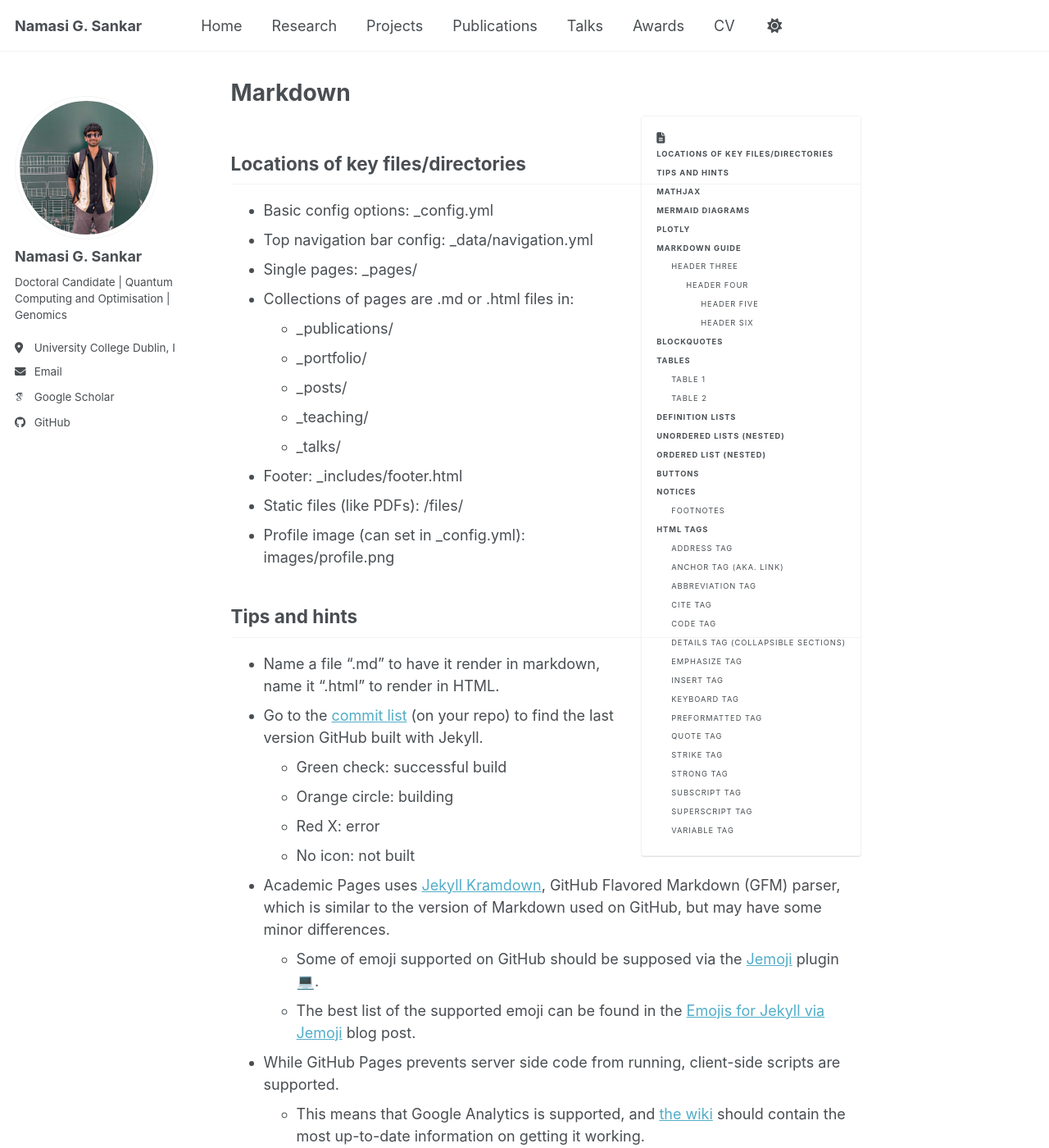
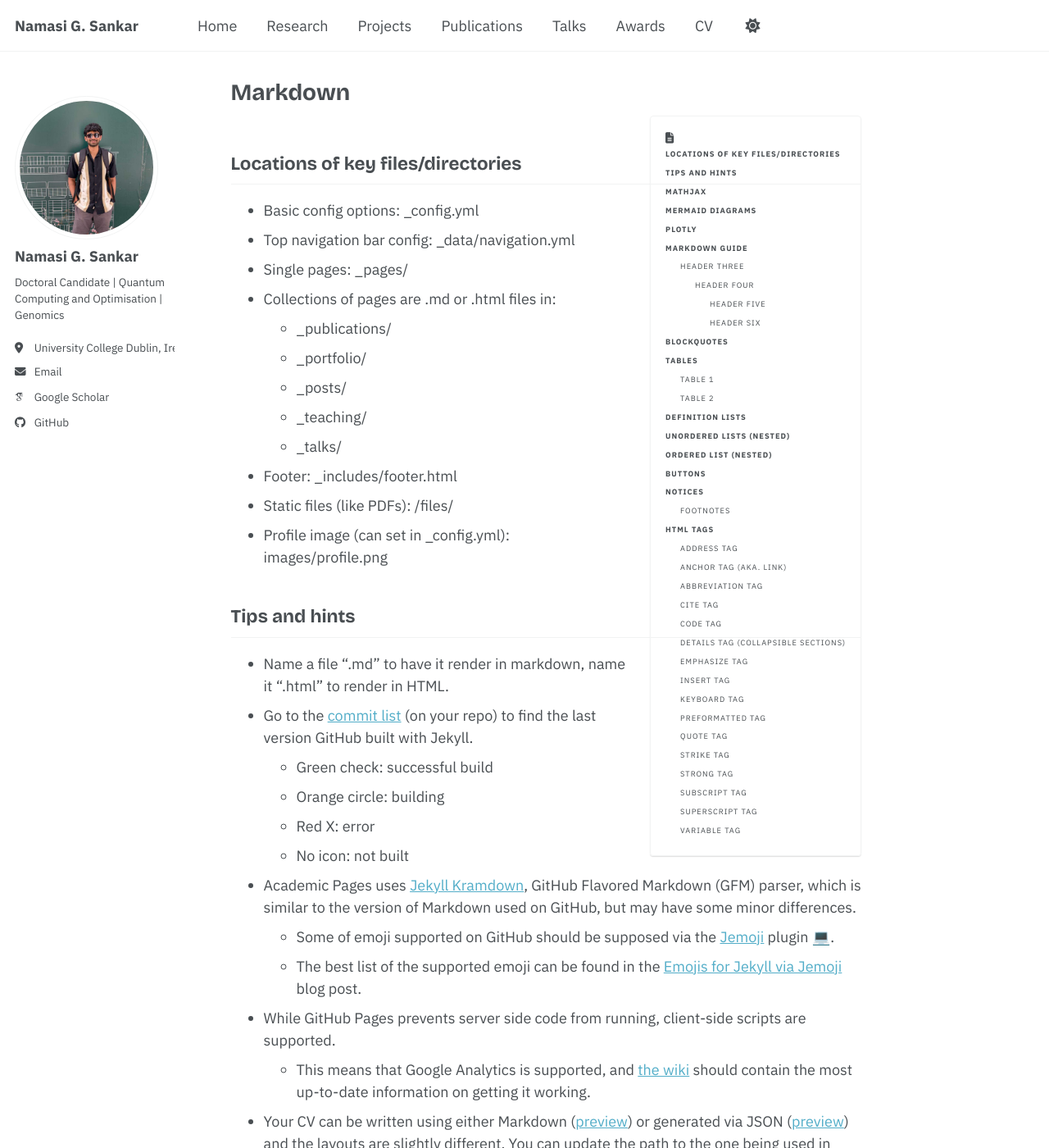
Before and after one commit to Namasi-PhD/Namasi-PhD.github.io, a Jekyll site: the page built from _pages/markdown.md, in a window 1280 px wide and 1400 px high. Shown: the whole window at 82% size. Built offline with Jekyll 4.4.1, drawn with Linux system fonts in a browser that asks for light colours; emoji names are drawn with the system emoji font; some web fonts are replaced; a script bundle is joined from its source files by our own code; library files that are not in the unit come from our copies.

Commit message:
Add display font and apply custom typography
Introduced a dedicated display font family (Bricolage Grotesque) for headers, switched body/monospace to IBM Plex Sans and IBM Plex Mono, and restored the caption font declaration.

```diff
--- a/_sass/_themes.scss
+++ b/_sass/_themes.scss
@@ -7,7 +7,7 @@
    ========================================================================== */
 
 /* Used to set the size for <em> */
-$doc-font-size              : 16;
+$doc-font-size               : 16;
 
 /* Paragraph indention */
 $paragraph-indent           : false; // true, false (default)
@@ -15,8 +15,8 @@ $indent-var                 : 1.3em;
 
 /* System typefaces */
 $serif                      : Georgia, Times, serif;
-$sans-serif                 : -apple-system, ".SFNSText-Regular", "San Francisco", "Roboto", "Segoe UI", "Helvetica Neue", "Lucida Grande", Arial, sans-serif;
-$monospace                  : Monaco, Consolas, "Lucida Console", monospace;
+$sans-serif                 : "IBM Plex Sans", -apple-system, ".SFNSText-Regular", "San Francisco", "Roboto", "Segoe UI", "Helvetica Neue", "Lucida Grande", Arial, sans-serif;
+$monospace                  : "IBM Plex Mono", Monaco, Consolas, "Lucida Console", monospace;
 
 /* Sans serif typefaces */
 $sans-serif-narrow          : $sans-serif;
@@ -39,9 +39,10 @@ $type-size-6                : 0.75em;   // ~12px
 $type-size-7                : 0.6875em; // ~11px
 $type-size-8                : 0.625em;  // ~10px
 
-$global-font-family         : $sans-serif;
-$header-font-family         : $sans-serif;
-$caption-font-family        : $serif;
+$display-font-family         : "Bricolage Grotesque", $sans-serif;
+$global-font-family          : $sans-serif;
+$header-font-family          : $display-font-family;
+$caption-font-family         : $serif;
 
 /* ==========================================================================
    Breakpoints
```
